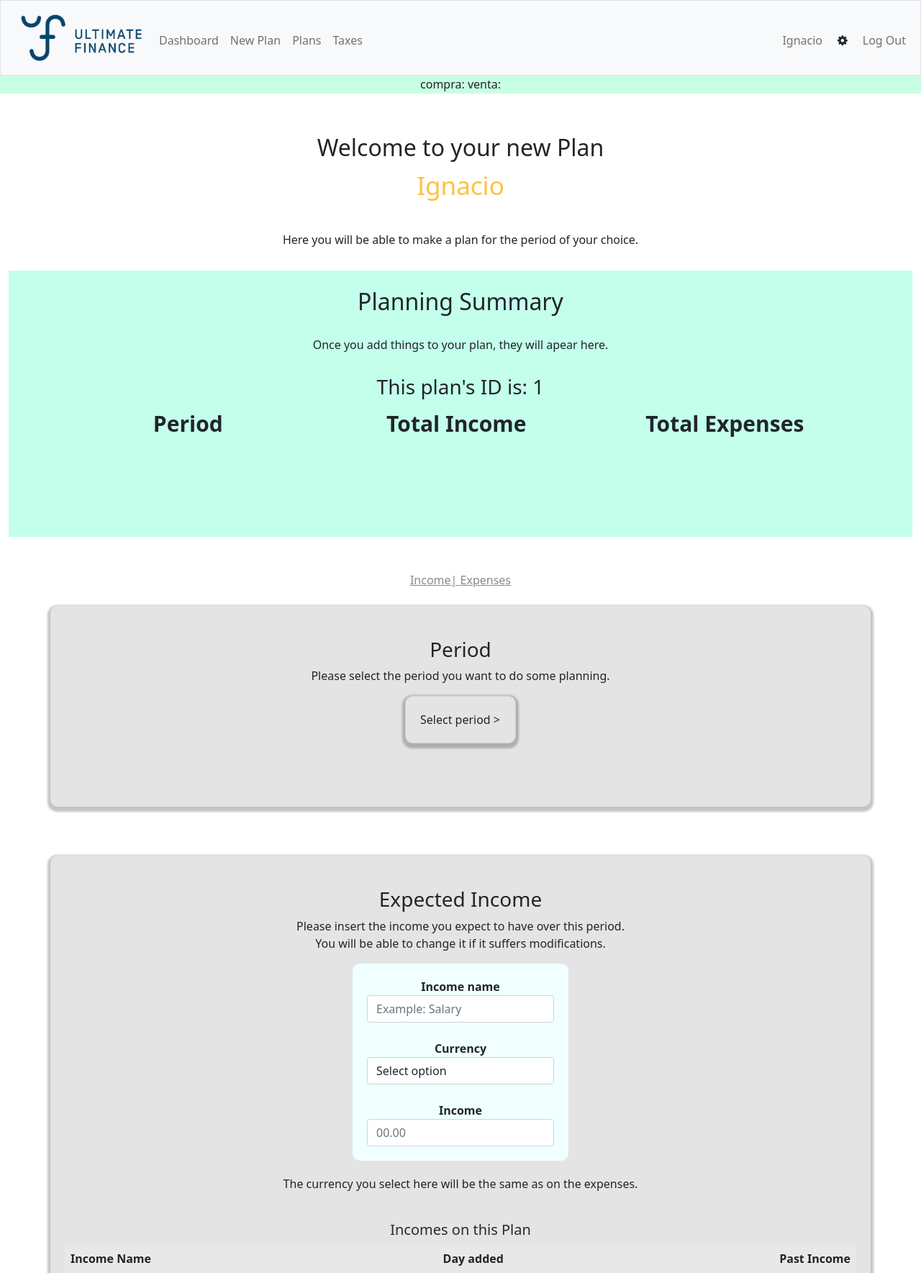
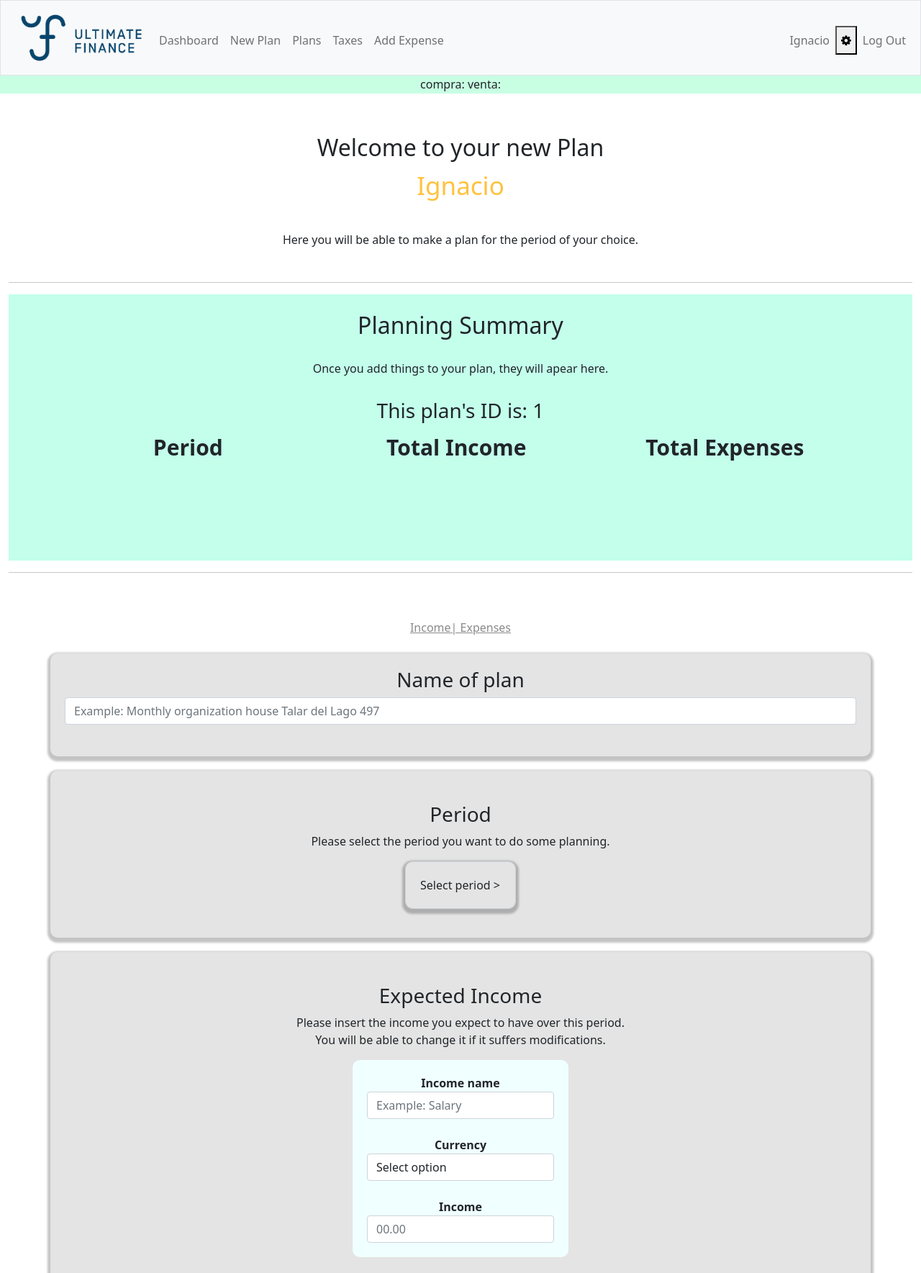
Before and after one commit to nachobeinesfurcada/cs50-final-project, a Flask app: page /new_plan in a window 1280 px wide. Shown: the top 1769 px of the page at 72% size. Run offline with Flask 2, Linux system fonts and the light colour scheme; a user stored in the database is signed in; data comes from the database, SQL or seed files in the repository; data that the repository does not hold is empty; some libraries are stand-ins or nearby versions.

Commit message:
general changes

```diff
--- a/app.py
+++ b/app.py
@@ -12,9 +12,9 @@ from werkzeug.security import check_password_hash, generate_password_hash
 import pandas as pd
 import time
 from datetime import date, datetime, timedelta
-from extras import login_required
+from extras import login_required, MagerDicts
+#from forms import AddPlan
 
-# for API
 
 
 # Configure application
@@ -51,6 +51,11 @@ for index, name in range(1):
     BLUE_VENTA = json[index]['casa']['venta']
 """
 
+@app.route('/user_id/', defaults={'subject' : '/'})
+@app.route('/user_id/<user_id>')
+def subject(subject):
+
+    return 'The value is: ' + subject
 
 @app.after_request
 def after_request(response):
@@ -61,25 +66,7 @@ def after_request(response):
     return response
 
 
-@app.route("/history")
-@login_required
-def history():
-    #Show history of transactions#
-    return render_template("history.html")
 
-@app.route("/taxes", methods=["GET", "POST"])
-@login_required
-def taxes():
-    if request.method == "GET":
-
-        # show list of taxes
-        user_id = session["user_id"]
-
-        taxes = db.execute("SELECT * FROM taxes_per_user WHERE user_id = ?", user_id)
-
-        return render_template("taxes.html", taxes=taxes)
-
-    return render_template("new_tax.html")
 
 @app.route("/new_tax", methods=["GET", "POST"])
 @login_required
@@ -156,9 +143,21 @@ def logout():
     # Redirect user to login form
     return redirect("/")
 
+@app.route("//", methods=["POST"])
+def PLAN():
+    try:
+        plan
+    except Exception as e:
+        print(e)
+    finally:
+        return redirect(request.referrer)
+
+
+
 @app.route("/plans", methods=["GET", "POST"])
 @login_required
 def plans():
+
     user_id = session["user_id"]
     plans = db.execute("SELECT * FROM plans WHERE id = ?;", user_id)
 
@@ -175,14 +174,120 @@ def new_plan():
     user_id = session["user_id"]
     name = db.execute("SELECT name FROM users WHERE id = ?", user_id)
 
-    # get list of expenses
-    expenses = db.execute("SELECT * FROM expenses WHERE user_id = ? ORDER BY name ASC", user_id)
+    # create plan ID by executing a query over plas and past ids
+    past_id = db.execute("SELECT id FROM plans WHERE user_id=? ORDER BY id DESC limit 1", user_id)
+
+    #checking if it´s the first plan for this user
+    if past_id:
+        index = past_id[0]
+        plan_id = index["id"] + 1
+    else:
+        plan_id = 1
 
     #get time on real time
     now = datetime.now()
 
-    # get list of incomes
-    incomes = db.execute("SELECT * FROM incomes WHERE user_id = ?", user_id)
+    # get list of incomeson this plan
+    incomes = db.execute("SELECT * FROM incomes WHERE user_id = ? AND plan_id=? ORDER BY id ASC", user_id, plan_id)
+
+    # get list of expenses on this plan inner join types of expenses
+    expenses = db.execute("SELECT * FROM expenses WHERE user_id = ? AND plan_id=? ORDER BY name ASC", user_id, plan_id)
+
+    # get list of types of expenses for entering new
+    types_of_expenses = db.execute("SELECT name FROM types_of_expenses WHERE user_id=?;", user_id)
+
+
+    if request.method == "POST":
+
+        PERIOD = 0
+
+        # PERIOD DEFINITION
+        if request.form.get("day"):
+            # calculate today and send it to template
+            PERIOD = now.strftime("%A %d, %b of %Y")
+
+        if request.form.get("month"):
+            # calculate 1 month from today and send it to template
+            this_month = now.strftime("%Y-%m-%d")
+            next_month = (pd.to_datetime(this_month)+pd.DateOffset(months=1)).strftime("%Y-%m-%d")
+            PERIOD = f"1 Month. \nFrom: {this_month} to {next_month}"
+
+        if request.form.get("quarter"):
+            # calculate 3 months from today and send it to template
+            this_month = now.strftime("%Y-%m-%d")
+            next_month = (pd.to_datetime(this_month)+pd.DateOffset(months=3)).strftime("%Y-%m-%d")
+            PERIOD = f"1 quarter. \nFrom: {this_month} to {next_month}"
+
+        if request.form.get("year"):
+            # calculate 12 month from today and send it to template
+            this_month = now.strftime("%Y-%m-%d")
+            next_month = (pd.to_datetime(this_month)+pd.DateOffset(months=12)).strftime("%Y-%m-%d")
+            PERIOD = f"1 year. \nFrom: {this_month} to {next_month}"
+
+        # get plan name
+        plan_name = request.form.get("plan_name")
+
+        # INCOME
+
+        # get input from income form
+        income_name = request.form.get("income_name")
+        currency = request.form.get("currency")
+        total_income = request.form.get("income")
+
+        # EXPENSES
+
+        # get input from expense form
+        expense_name = request.form.get("expense_name1")
+        expense_name = request.form.get("expense_name2")
+        expense_name = request.form.get("expense_name3")
+        expense_name = request.form.get("expense_name4")
+
+        expense1 = request.form.get("expense1")
+        expense2 = request.form.get("expense2")
+        expense3 = request.form.get("expense3")
+        expense4 = request.form.get("expense4")
+
+        total_expenses = expense1 + expense2 + expense3 + expense4
+
+        # Calculate Result
+        result = total_income - total_expense
+
+
+        #insert into database new plan
+        prim_key = db.execute("INSERT INTO plans (id, day_added, name, period, total_income, total_expense, result, user_id) ) VALUES (:id, :day_added, :name, :period, :total_income, :total_expense, :result, :user_id",
+                                id=plan_id,
+                                day_added=now,
+                                name=plan_name,
+                                period=PERIOD,
+                                total_income=total_income,
+                                total_expense=total_expense,
+                                result=result,
+                                user_id=user_id)
+
+        #Check for error in uploading into plans database
+        if prim_key is None:
+            flash("Error. Please contact support")
+            return redirect("/new_plan")
+        else:
+            flash("Plan added!")
+
+
+        return redirect("/")
+
+    return render_template("new_plan.html", name=name, currencies=currencies, types_of_expenses=types_of_expenses, expenses=expenses, incomes=incomes,periods=periods, plan_id=plan_id)
+
+
+
+"""
+@app.route("/new_plan", methods=["GET", "POST"])
+@login_required
+def new_plan():
+
+    #form = AddPlan(request.form)
+
+    # get user id to pass as a list to html
+    user_id = session["user_id"]
+    name = db.execute("SELECT name FROM users WHERE id = ?", user_id)
 
     # create plan ID by executing a query over plas and past ids
     past_id = db.execute("SELECT id FROM plans WHERE user_id=? ORDER BY id DESC limit 1", user_id)
@@ -193,6 +298,16 @@ def new_plan():
         plan_id = index["id"] + 1
     else:
         plan_id = 1
+
+    #get time on real time
+    now = datetime.now()
+
+    # get list of incomes
+    incomes = db.execute("SELECT * FROM incomes WHERE user_id = ? AND plan_id=? ORDER BY id ASC", user_id, plan_id)
+
+    # get list of expenses
+    expenses = db.execute("SELECT * FROM expenses WHERE user_id = ? AND plan_id=? ORDER BY name ASC", user_id, plan_id)
+
 
     if request.method == "POST":
 
@@ -227,12 +342,21 @@ def new_plan():
 
         # INCOME
 
-        # get input from form
+        # get input from income form
         income_name = request.form.get("income_name")
         currency = request.form.get("currency")
         income = request.form.get("income")
 
-        """
+
+        # validate if all fields are filled out
+
+
+        # TODO
+
+
+
+
+        ON DEVELOPMENT
         # validate if all fields are filled out
         if income_name is None:
             flash("Please select a income name.")
@@ -245,7 +369,7 @@ def new_plan():
         if income is None:
             flash("Please insert an income amount.")
             return redirect("/new_plan")
-        """
+
 
         # prim_key to check for succesfull data entry
         prim_key = db.execute("INSERT INTO incomes (day_added, name, user_id, income, currency) VALUES (:day_added, :name, :user_id, :income, :currency)",
@@ -262,11 +386,38 @@ def new_plan():
 
         # EXPENSES
 
-        return render_template("new_plan.html", name=name,currencies=currencies, expenses=expenses,incomes=incomes, PERIOD=PERIOD)
-
-    return render_template("new_plan.html", name=name, currencies=currencies, expenses=expenses, incomes=incomes,periods=periods, plan_id=plan_id)
+        # get input from expense form
+        expense_name = request.form.get("expense_name")
+        expense = request.form.get("expense")
 
 
+        # PLAN
+
+        plan = db.execute("SELECT id FROM plans WHERE user_id=? ORDER BY id DESC limit 1", user_id)
+
+        #define a plan dictionary
+        DictItems = {plan_id:{"name":plan.name, "date":plan.day_added,
+        "total_income":plan.total_income, "total_income":plan.total_income,
+        "total_expense":plan.total_expense, "result":plan.result, "user_id":plan.user_id}}
+
+        if "PlanSession" in session:
+            print(session["PlanSession"])
+            if plan_id in session["PlanSession"]:
+                print("This plan already exists.")
+            else:
+                session["PlanSession"] = MagerDicts(session["PlanSession"], DictItems)
+                return redirect(request.referrer)
+
+        else:
+            session["PlanSession"] = DictItems
+            return redirect(request.referrer)
+
+
+        return render_template("new_plan.html", name=name,currencies=currencies, expenses=expenses,incomes=incomes, PERIOD=PERIOD, plan_id=plan_id, form=form)
+
+    return render_template("new_plan.html", name=name, currencies=currencies, expenses=expenses, incomes=incomes,periods=periods, plan_id=plan_id, form=form)
+
+"""
 
 @app.route("/add_expense", methods=["GET", "POST"])
 @login_required
@@ -406,3 +557,17 @@ def register():
 
     else:
         return render_template("register.html", type_of_user= type_of_user, expertise=expertise)
+
+@app.route("/taxes", methods=["GET", "POST"])
+@login_required
+def taxes():
+    if request.method == "GET":
+
+        # show list of taxes
+        user_id = session["user_id"]
+
+        taxes = db.execute("SELECT * FROM taxes_per_user WHERE user_id = ?", user_id)
+
+        return render_template("taxes.html", taxes=taxes)
+
+    return render_template("new_tax.html")
--- a/templates/add_expense.html
+++ b/templates/add_expense.html
@@ -6,7 +6,7 @@
 
 {% block main %}
 
-<a href="/planning">Back to planning</a><br><br>
+<a href="/new_plan">Back to planning</a><br><br>
 
 
     <div class="add_expense container">
--- a/templates/layout.html
+++ b/templates/layout.html
@@ -42,10 +42,11 @@
                             <li class="nav-item"><a class="nav-link" href="/new_plan">New Plan</a></li>
                             <li class="nav-item"><a class="nav-link" href="/plans">Plans</a></li>
                             <li class="nav-item"><a class="nav-link" href="/taxes">Taxes</a></li>
+                            <li class="nav-item"><a class="nav-link" href="/add_expense">Add Expense</a></li>
                         </ul>
                         <ul class="navbar-nav ms-auto mt-2">
                             <li class="nav-item"><a class="nav-link">{% for name in name %}{{ name.name }}{% endfor %}</a></li>
-                            <button class="btn" href="/settings"><i class="fa fa-gear" ></i></button>
+                            <button class="nav-item" href="/settings"><i class="fa fa-gear" ></i></button>
                             <li class="nav-item"><a class="nav-link" href="/logout">Log Out</a></li>
 
                         </ul>
--- a/templates/new_plan.html
+++ b/templates/new_plan.html
@@ -17,6 +17,9 @@
         <h6 style="text-align:center">Here you will be able to make a plan for the period of your choice. <h6>
     </div>
     <br>
+
+
+    <hr>
     <div class="summary">
         <br><h2>Planning Summary</h2>
         <br> <h6>Once you add things to your plan, they will apear here.</h6><br>
@@ -35,10 +38,16 @@
           </table>
           <br>
     </div>
+    <hr>
+
+
     <br><br>
     <a class="hyperlinks" href="#income">Income</a><a class="hyperlinks" href="#expenses">|           Expenses</a>
     <br><br>
-
+        <div class="container">
+            <h3>Name of plan</h3>
+            <input class="form-control" type="text" name="plan_name" placeholder="Example: Monthly organization house Talar del Lago 497"><br>
+        </div>
         <div class="period container">
             <br>
             <h3>Period</h3>
@@ -49,8 +58,10 @@
                 <option>{{ period }}</option>
                 {% endfor %}
             </select>
-            <br><br>
-        </div><br><br>
+
+        </div>
+
+
         <div class="income container" id="income">
             <br><h3>Expected Income</h3>
             <p>Please insert the income you expect to have over this period.  <br>You will be able to change it if it suffers modifications.
@@ -101,27 +112,77 @@
             </table>
         </div>
 
-        <br>
 
         <div style="margin:auto" id="expenses" class="income container">
             <br><h3>Expected Expenses</h3>
             <p>Please insert the expenses you expect to have over this period.  <br>You will be able to change it if it suffers modifications.
-            <div class="form-row expected_income" >
+            <p>If you don´t see an Expense you wish to add, you can add one <strong><a href="/add_expense">here</a></strong>.</p>
+                <div class="form-row expected_income" >
+                    <div class="col">
+                        <strong>Expense name 1</strong>
+                        <select class="form-control" name="expense_name1">
+                            <option selected disabled>Select option</option>
+                            {% for expense_type in types_of_expenses %}
+                            <option>{{ expense_type.name }}</option>
+                            {% endfor %}
+                        </select>
+                    </div>
+                </div>
                 <div class="col">
-                    <strong>Expense name</strong>
-                    <select class="form-control" name="expense_name">
-                        <option selected disabled>Select option</option>
-                        {% for expense in expenses %}
-                        <option>{{ expense.name }}</option>
-                        {% endfor %}
-                    </select>
+                    <strong>Expense</strong>
+                    <input class="form-control" type="text" name="expense1" placeholder="00.00">
                 </div>
                 <br>
+                <div class="form-row expected_income" >
+                    <div class="col">
+                        <strong>Expense name 2</strong>
+                        <select class="form-control" name="expense_name2">
+                            <option selected disabled>Select option</option>
+                            {% for expense_type in types_of_expenses %}
+                            <option>{{ expense_type.name }}</option>
+                            {% endfor %}
+                        </select>
+                    </div>
+                </div>
+
                 <div class="col">
                     <strong>Expense</strong>
-                    <input class="form-control" type="text" name="expense" placeholder="00.00">
+                    <input class="form-control" type="text" name="expense2" placeholder="00.00">
                 </div>
-            </div>
+                <br>
+                <div class="form-row expected_income" >
+                    <div class="col">
+                        <strong>Expense name 3</strong>
+                        <select class="form-control" name="expense_name3">
+                            <option selected disabled>Select option</option>
+                            {% for expense_type in types_of_expenses %}
+                            <option>{{ expense_type.name }}</option>
+                            {% endfor %}
+                        </select>
+                    </div>
+                </div>
+                <div class="col">
+                    <strong>Expense</strong>
+                    <input class="form-control" type="text" name="expense3" placeholder="00.00">
+                </div>
+                <br>
+                <div class="form-row expected_income" >
+                    <div class="col">
+                        <strong>Expense name 4</strong>
+                        <select class="form-control" name="expense_name4">
+                            <option selected disabled>Select option</option>
+                            {% for expense_type in types_of_expenses %}
+                            <option>{{ expense_type.name }}</option>
+                            {% endfor %}
+                        </select>
+                    </div>
+                </div>
+                <div class="col">
+                    <strong>Expense</strong>
+                    <input class="form-control" type="text" name="expense4" placeholder="00.00">
+                </div>
+                <br>
+                <p><strong>You will be able to add more expenses to this plan if you want to</strong></p>
 
 
             <!--<div>
@@ -158,6 +219,7 @@
             <br>
             <button class="btn btn-primary" type="submit">SUBMIT PLAN</button>
             <br>
+            <p>You will be able to make changes if you want to on the Plans page. </p>
         </div><br>
         <script>
             const addBtn = document.querySelector(".add");
```
Also changed, not shown: extras.py (+10 -0 lines), ultimate_finance.db, 1 other file.
